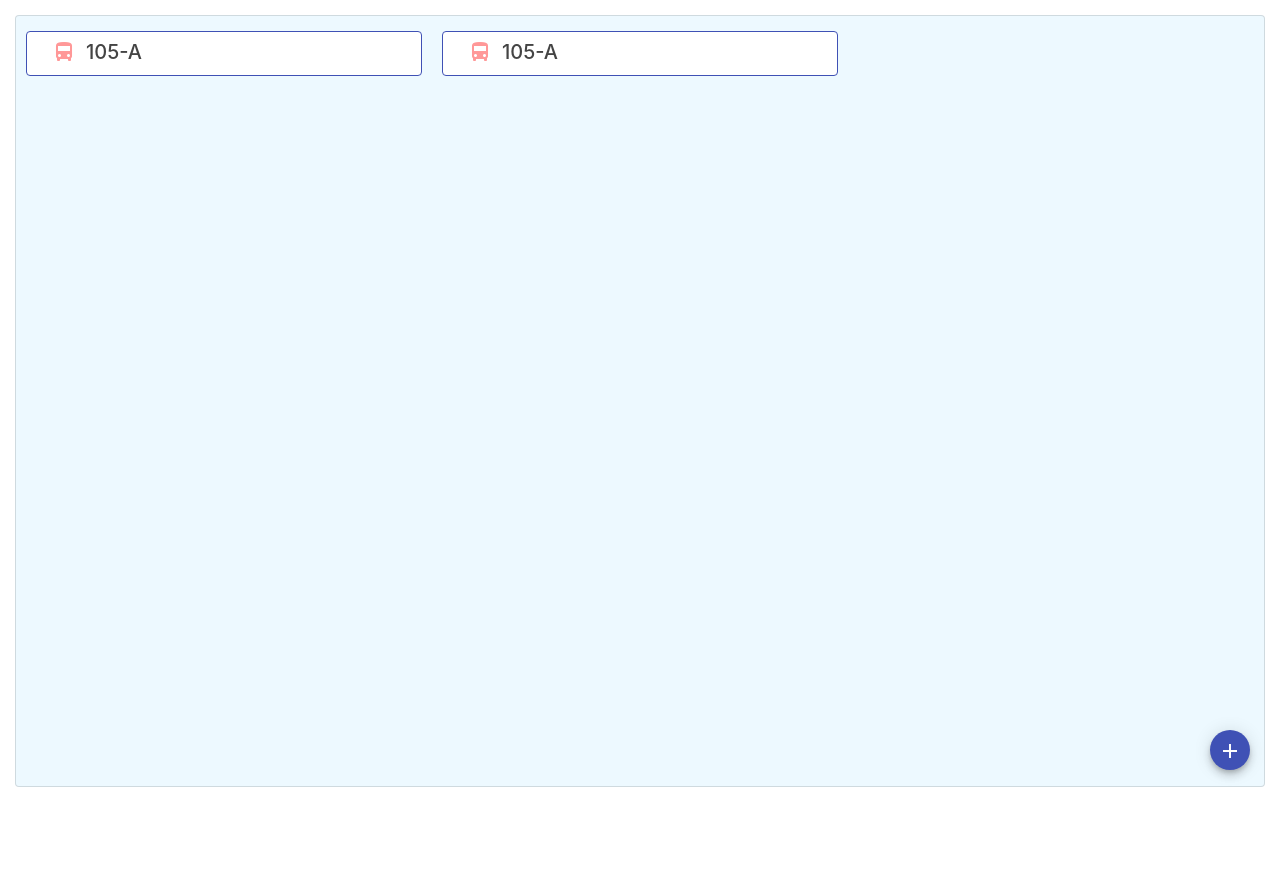
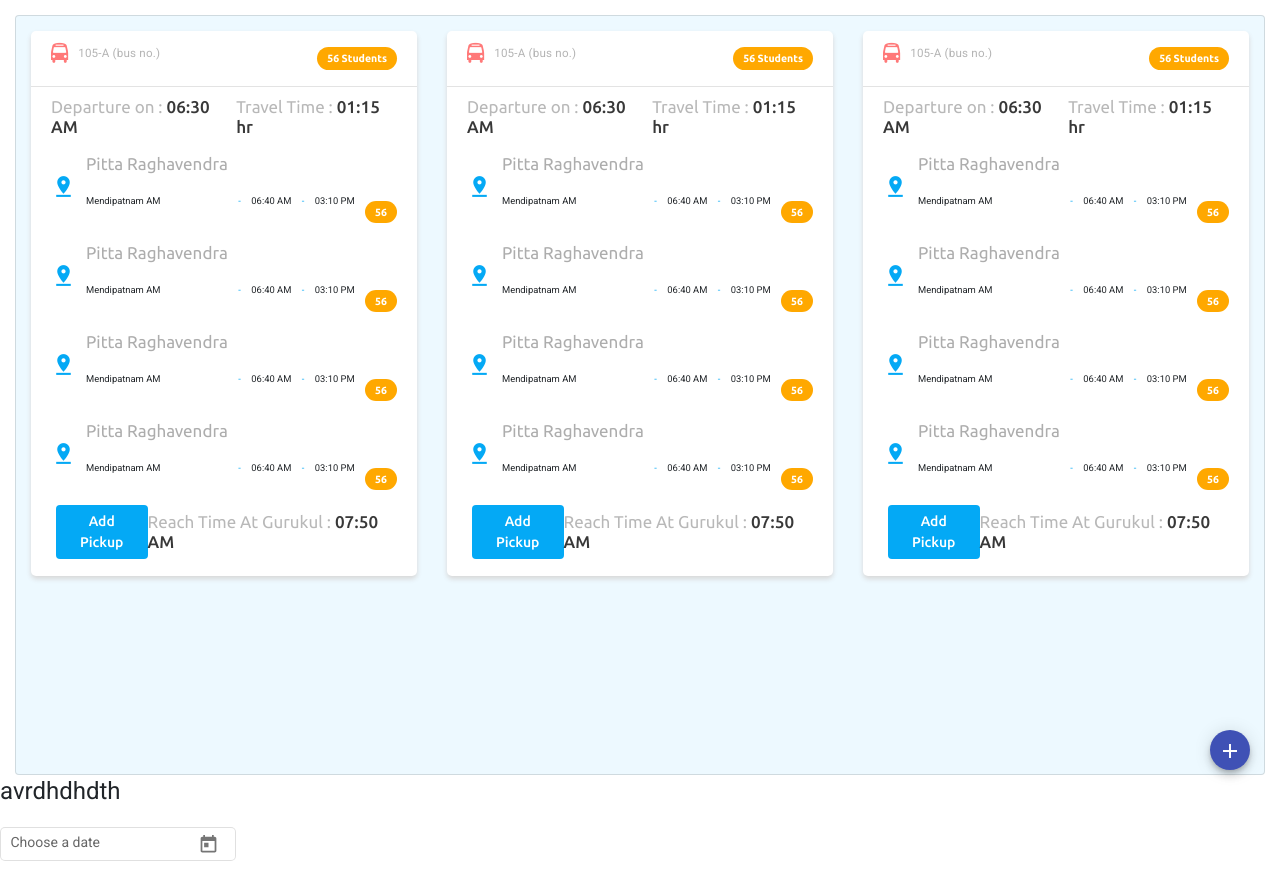
Before and after one commit to Haresh-thumar/Card-UI-in-Angular-14, an Angular app: page /bus-root in a window 1280 px wide. Before the commit the page ends 800 px from the top, so only its background shows below. Built offline with nearby package versions, Linux system fonts and the light colour scheme.

Commit message:
add bus toor card

```diff
--- a/src/app/app-routing.module.ts
+++ b/src/app/app-routing.module.ts
@@ -4,7 +4,7 @@ import { BusRootComponent } from './bus-root/bus-root.component';
 import { PickupPointComponent } from './pickup-point/pickup-point.component';
 
 const routes: Routes = [
-  { path: '', redirectTo: 'bus-root', pathMatch: 'full' },
+  // { path: '', redirectTo: 'bus-root', pathMatch: 'full' },
   { path: 'pickup-point', component: PickupPointComponent },
   { path: 'bus-root', component: BusRootComponent }
 ];
--- a/src/app/app.component.html
+++ b/src/app/app.component.html
@@ -1 +1,11 @@
 <router-outlet></router-outlet>
+
+<h1>avrdhdhdth</h1>
+
+
+<mat-form-field appearance="outline">
+  <mat-label>Choose a date</mat-label>
+  <input matInput [matDatepicker]="picker">
+  <mat-datepicker-toggle matSuffix [for]="picker"></mat-datepicker-toggle>
+  <mat-datepicker #picker></mat-datepicker>
+</mat-form-field>
--- a/src/app/app.component.scss
+++ b/src/app/app.component.scss
@@ -0,0 +1,11 @@
+::ng-deep .mat-form-field-flex > .mat-form-field-infix {
+  padding: 0.4em 0px !important;
+}
+::ng-deep .mat-form-field-label-wrapper {
+  top: -1.5em;
+}
+
+::ng-deep.mat-form-field-appearance-outline.mat-form-field-can-float.mat-form-field-should-float .mat-form-field-label {
+  transform: translateY(-1.1em) scale(0.75);
+  width: 133.33333%;
+}
--- a/src/app/bus-root/bus-root.component.html
+++ b/src/app/bus-root/bus-root.component.html
@@ -1,4 +1,4 @@
-<div class="card" style="min-height: 96.5vh; background: rgb(237, 249, 255); margin: 15px;">
+<div class="card" style="min-height: 95%; background: rgb(237, 249, 255); margin: 15px 15px 0 15px;">
   <!------------- Add Create Button ------------>
   <button mat-mini-fab color="primary" class="add-bus-root-btn">
     <i class="material-icons">add</i>
@@ -10,44 +10,100 @@
   <!----- Add Row ----->
   <div class="row m-0">
     <!----- Add Column ----->
-    <div class="col-xxl-4 col-xl-4 col-lg-6 col-md-6 col-sm-12 m-0 p-0" *ngFor="let item of [0,1]">
+    <div class="col-xxl-4 col-xl-4 col-lg-6 col-md-12 col-sm-12 m-0 p-0" *ngFor="let item of [0,1,2]">
 
       <!------ Inner Card ------>
-      <div class="card bus-root-card">
-        <div class="bus-root-header">
-          <div>
-            <h5> <i class="material-icons">directions_bus</i>105-A</h5>
+      <div class="card pickup-card">
+        <!------------------------ Header Title Content --------------------->
+        <ng-container>
+          <div class="pickup-point-header">
+            <h5 class="pickup-align bus-root-text">
+              <i class="fa fa-bus bus-icon"></i> 105-A (bus no.)
+            </h5>
+            <div class="pickup-align hover-to-show">
+              <div class="custom-control custom-switch">
+                <input type="checkbox" class="custom-control-input" id="switch1">
+                <label class="custom-control-label" for="switch1" style="cursor: pointer!important;"></label>
+              </div>
+              <i class="material-icons pp-action" style="color: #0014CA;">edit</i>
+              <i class="material-icons pp-action" style="color: #F60000;">delete</i>
+            </div>
+            <div>
+              <span class="badge badge-default student-badge">56 Students</span>
+            </div>
           </div>
-          <div>
+        </ng-container>
 
+        <!----- Header Edit Mode ----->
+        <!-- <ng-container>
+          <div class="pickup-point-header">
+            <div class="d-flex align-items-center">
+              <i class="fa fa-bus bus-icon"></i>
+              <input type="password" class="form-control pickup-input" placeholder="Enter Area Name">
+            </div>
+            <div class="d-flex align-items-center">
+              <button class="pp-save-action">
+                <i class="material-icons pp-action">save</i>
+              </button>
+            </div>
           </div>
-        </div>
+        </ng-container> -->
+
+
+        <!------------------------- Add HR Line ----------------------->
+        <hr class="pickup-Header-Hr">
+
+        <!------------------------- Body Content ----------------------->
+        <ng-container>
+          <div class="bus-root-content">
+            <!------ Time schedule ----->
+            <div class="pickup-align">
+              <p>Departure on : <span>06:30 AM</span></p>
+              <p>Travel Time : <span>01:15 hr</span></p>
+            </div>
+            <!------ Bus Root ARea & Pickup-Point List ------>
+            <div class="bus-root-area-pickup-list" *ngFor="let item of [0,1,2,3]">
+              <i class="material-icons location-icon">pin_drop</i>
+              <div class="bus-root-inside">
+                <div class="w-35">
+                  <p class="bus-root-area">Pitta Raghavendra</p>
+                  <h6 class="bus-root-pickup">Mendipatnam AM</h6>
+                </div>
+                <h6 class="w-5 bus-root-dash">-</h6>
+                <h6 class="w-15 bus-root-time">06:40 AM</h6>
+                <h6 class="w-5 bus-root-dash">-</h6>
+                <h6 class="w-15 bus-root-time">03:10 PM</h6>
+                <div class="w-10">
+                  <span class="badge badge-default student-badge">56</span>
+                  <!-- <h6 class="student-badge">56</h6> -->
+                </div>
+                <!-- <div class="w-10">
+                  <h6 class="pickup-align ">
+                    <div class="custom-control custom-switch">
+                      <input type="checkbox" class="custom-control-input" id="customSwitch1">
+                      <label class="custom-control-label" for="customSwitch1"
+                        style="cursor: pointer!important;"></label>
+                    </div>
+                    <i class="material-icons pp-action" style="color: #0014CA;">edit</i>
+                    <i class="material-icons pp-action" style="color: #F60000;">delete</i>
+                  </h6>
+                </div> -->
+              </div>
+            </div>
+
+            <!----- Add Bus Root btn ----->
+            <div class="pickup-align" style="margin: 10px 0 -6px 0!important;">
+              <button class="btn btn-default add-pickup-btn">Add Pickup</button>
+              <p class="mb-0">Reach Time At Gurukul : <span>07:50 AM</span></p>
+            </div>
+          </div>
+        </ng-container>
       </div>
 
     </div>
     <!--********************************************************************************************************************************************
-                                                                    Add New Card
+                                                                      Add New Card
     *********************************************************************************************************************************************-->
   </div>
 
-
-
-
-
-  <!----- Rushabh ----->
-  <!-- <div style="width: 600px; margin: 0 auto;">
-    <div class="valid-record">
-      <div>
-        <p>Valid Records : <span>43</span></p>
-      </div>
-      <div class="invalid-record">
-        <p>Invalid Records : <span>3</span>
-          <a data-toggle="modal" data-target="#exampleModal" class="view-record">
-            <i class="fa fa-eye"></i> View Records</a>
-        </p>
-      </div>
-    </div>
-  </div> -->
-  <!----- End ----->
-
 </div>
--- a/src/app/bus-root/bus-root.component.scss
+++ b/src/app/bus-root/bus-root.component.scss
@@ -1,6 +1,4 @@
 @import url("https://fonts.googleapis.com/css2?family=Ubuntu:wght@300;400;500;700&display=swap");
-
-// font-family: 'Ubuntu', sans-serif;
 
 /*---- Add New Card Button -----*/
 .add-bus-root-btn {
@@ -9,70 +7,95 @@
   position: fixed !important;
 }
 
-/***********************************************************************************************************
-                                          Inner Card
-***********************************************************************************************************/
+/*---- Bus Root Content Size -----*/
+.add-bus-root-btn {
+  right: 30px;
+  bottom: 30px;
+  position: fixed !important;
+}
 
 /*---- Bus Root Inner card ----*/
-.bus-root-card {
-  margin: 15px 10px;
-  border: 1px solid #3f51b5;
+/* Pickup Header Text */
+.bus-root-text {
+  font-size: 19px;
+  font-weight: 400;
+  color: #b4b4b4;
+  letter-spacing: 0.2px;
+  margin: 1px 0 0.1rem 0;
 }
 
-.bus-root-header {
-  margin: 8px 25px 3px 25px !important;
+.bus-icon {
+  font-size: 20px;
+  font-weight: 400;
+  color: #ff7979;
+  letter-spacing: 10px;
+  margin: 1px 0 0rem 0;
+}
+
+/*----- Bus Root Content -----*/
+.bus-root-content {
+  margin: 10px 20px;
+}
+
+.pickup-align p {
+  font-size: 17px;
+  font-weight: 400;
+  color: rgb(184, 184, 184);
+}
+
+.pickup-align p span {
+  font-weight: 500;
+  color: rgb(56, 56, 56);
+}
+
+/*----- Bus Root Area Pickup -----*/
+
+.bus-root-area-pickup-list {
   display: flex;
   align-items: center;
+  min-width: 100%;
+  margin-bottom: 15px;
+}
+.location-icon {
+  color: #04a9f5;
+  font-size: 25px;
+}
+.bus-root-inside {
+  display: flex;
+  align-items: flex-end;
+  width: 100%;
+  margin-left: 10px;
   justify-content: space-between;
 }
 
-.bus-root-header h5 {
-  display: flex;
-  align-items: center;
-  color: #444;
-  // margin: 10px 0 12px 0;
+.bus-root-area {
+  margin-block-end: 0em;
+  line-height: 30px;
+  color: #adadad;
+  font-size: 17px;
 }
 
-.bus-root-header h5 i {
-  margin-right: 10px;
-  color: rgb(255, 152, 152);
+.bus-root-pickup {
+  margin-bottom: 0;
+  font-size: 20px;
+}
+.bus-root-dash {
+  text-align: center;
+  font-weight: bold;
+  color: #04a9f5;
+  line-height: 10px;
 }
 
-/*----------------------------
-            rushabh
-----------------------------*/
-// .valid-record {
-//   margin-top: 20px;
-//   display: flex;
-//   align-items: center;
-//   justify-content: space-between;
-// }
+.bus-root-time {
+  line-height: 10px;
+  font-weight: 500;
+  text-align: center;
+  font-size: 17px;
+}
 
-// .valid-record p {
-//   font-size: 18px;
-// }
-
-// .valid-record p span {
-//   font-weight: bold;
-//   color: red;
-// }
-
-// .invalid-record {
-//   display: flex;
-//   align-items: center;
-// }
-
-// .invalid-record p {
-//   font-size: 18px;
-// }
-
-// .invalid-record p span {
-//   font-weight: bold;
-//   color: rgb(0, 177, 0);
-// }
-
-// .invalid-record p a {
-//   margin-left: 10px;
-//   cursor: pointer;
-//   text-decoration: none;
-// }
+.student-badge {
+  background: #ffa800;
+  padding: 6px 10px;
+  color: #fff;
+  border-radius: 50px;
+}
--- a/src/app/pickup-point/pickup-point.component.scss
+++ b/src/app/pickup-point/pickup-point.component.scss
@@ -3,24 +3,6 @@
   display: flex;
   align-items: center;
   justify-content: space-between;
-}
-
-/*----- Add New Card Button ------*/
-.add-card-btn {
-  right: 20px;
-  bottom: 20px;
-  color: #fff;
-  display: flex;
-  border-radius: 50%;
-  padding: 10px 10px;
-  position: absolute;
-  align-items: center;
-  background: #00c714;
-  justify-content: center;
-}
-
-.add-card-btn:focus {
-  box-shadow: none;
 }
 
 /* for Transport Main Card */
@@ -70,7 +52,7 @@
 .pickup-point-header {
   display: flex;
   cursor: pointer;
-  padding: 8px 20px;
+  padding: 11px 20px;
   align-items: center;
   justify-content: space-between;
 }
--- a/src/index.html
+++ b/src/index.html
@@ -14,9 +14,13 @@
   <!--------- Material Icon -------->
   <link href="https://fonts.googleapis.com/icon?family=Material+Icons" rel="stylesheet">
   <!-- https://glyphsearch.com/?library=material -->
+
+  <link rel="stylesheet" href="https://cdnjs.cloudflare.com/ajax/libs/font-awesome/4.7.0/css/font-awesome.css" />
+  <link rel="preconnect" href="https://fonts.gstatic.com">
+  <link href="https://fonts.googleapis.com/css2?family=Roboto:wght@300;400;500&display=swap" rel="stylesheet">
 </head>
 
-<body>
+<body class="mat-typography">
   <app-root></app-root>
 </body>
 
--- a/src/styles.scss
+++ b/src/styles.scss
@@ -1,11 +1,143 @@
 /* You can add global styles to this file, and also import other style files */
+@import url("https://fonts.googleapis.com/css2?family=Ubuntu:wght@300;400;500;700&display=swap");
+@import "~@angular/material/prebuilt-themes/indigo-pink.css";
 
 html,
 body {
   width: 100%;
   height: 100%;
   box-sizing: border-box;
-  overflow: auto;
   margin: 0;
   padding: 0;
 }
+
+/*****************************************************************************************************************************************
+                                                        Transport Component Css
+*****************************************************************************************************************************************/
+/* Global Align-item-center */
+.pickup-align {
+  display: flex;
+  align-items: center;
+  justify-content: space-between;
+}
+
+/******************** Pickup Card Header ********************/
+/* Inside Pickup Card */
+.pickup-card {
+  border-radius: 5px;
+  padding-bottom: 13px;
+  margin: 15px;
+  border: 0;
+  box-shadow: 0 3px 5px #d8d8d8;
+  font-family: "Ubuntu", sans-serif !important;
+}
+
+/* Pickup Card Header */
+.pickup-point-header {
+  display: flex;
+  cursor: pointer;
+  padding: 11px 20px;
+  align-items: center;
+  justify-content: space-between;
+}
+
+/* Pickup Header Action Hide */
+.hover-to-show {
+  display: none;
+}
+
+/* Pickup Card Header Hover to Show */
+.pickup-point-header:hover .hover-to-show {
+  display: flex;
+}
+
+/* Pickup Edit Content */
+.pickup-input {
+  width: 23vw !important;
+  max-width: 100%;
+  height: 30px;
+}
+.pickup-input::placeholder {
+  top: -1px;
+  font-size: 14px;
+  color: #b8b8b8;
+  position: relative;
+  letter-spacing: 0.2px;
+}
+.pickup-input:focus {
+  outline: none;
+  box-shadow: none;
+}
+
+/* Pickup Header Action Button */
+.pp-action {
+  margin: 0 5px;
+  cursor: pointer;
+}
+
+/* Pickup Header Save Button */
+.pp-save-action {
+  margin: 0 5px;
+  padding: 7px 2.3px;
+  border-radius: 50%;
+  border: 0;
+  background: #04a9f5;
+  display: flex;
+  align-items: center;
+}
+
+/* Pickup Header Save Icon */
+.pp-save-action i {
+  font-size: 16px;
+  color: #fff;
+}
+
+/* Pickup Header Custom HR */
+hr.pickup-Header-Hr {
+  margin: 0 0;
+  border-top: 1px solid #e3e3e3;
+}
+
+/******************** Add & Submit Button ********************/
+/* Pickup Button */
+.add-pickup-btn {
+  background: #04a9f5;
+  color: #fff;
+  font-weight: 500;
+  font-size: 14px;
+  padding: 5px 10px;
+  margin-left: 5px;
+}
+
+/* Submit Button */
+.add-done-btn {
+  background: #00c714;
+  color: #fff;
+  font-weight: 500;
+  font-size: 14px;
+  padding: 5px 10px 5px 10px;
+}
+
+.add-pickup-btn:hover,
+.add-done-btn:hover {
+  color: #fff !important;
+}
+
+/* on Focus */
+.add-pickup-btn:focus {
+  box-shadow: none;
+}
+
+/* Submit Button */
+.add-done-btn:focus {
+  box-shadow: none;
+}
+
+html,
+body {
+  height: 100%;
+}
+body {
+  margin: 0;
+  font-family: Roboto, "Helvetica Neue", sans-serif;
+}
```
Also changed, not shown: src/app/app.module.ts (+9 -1 lines).
